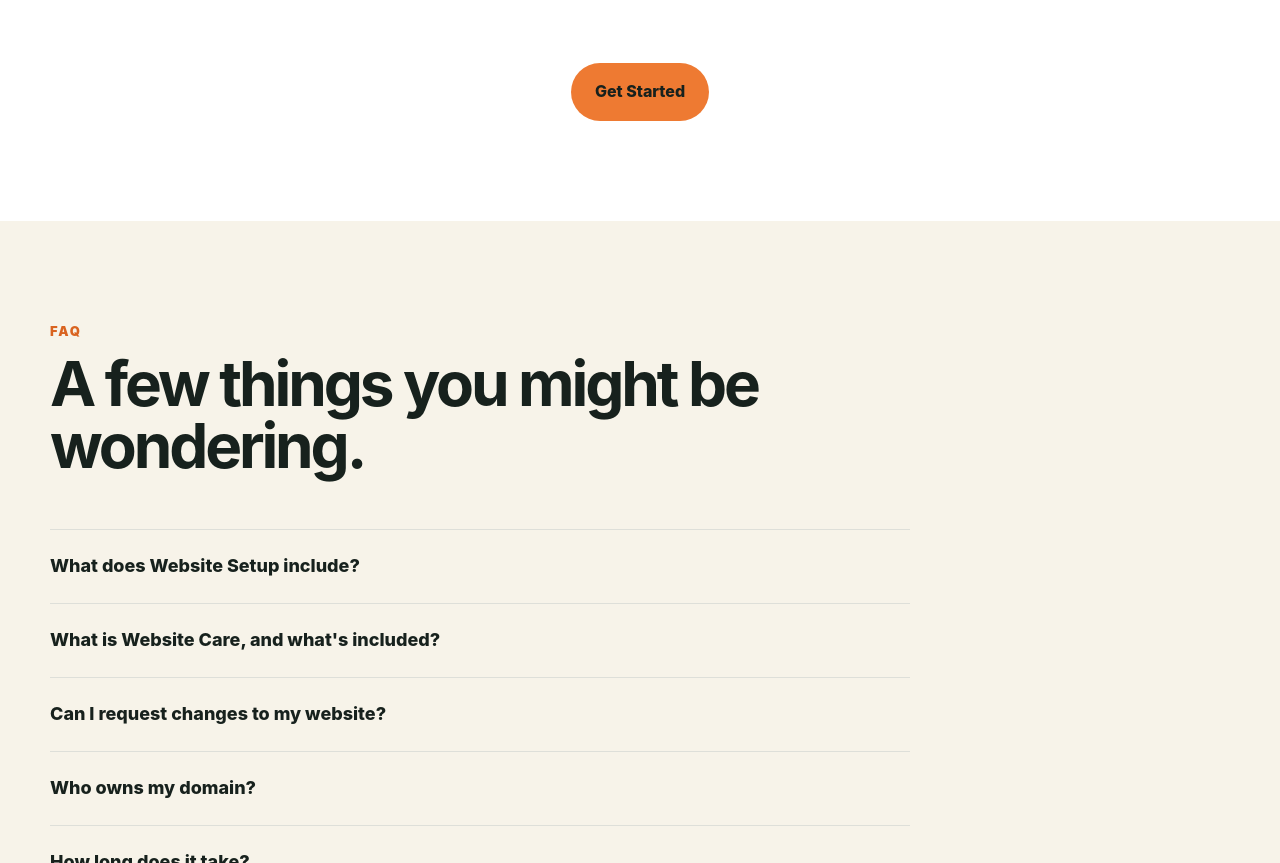
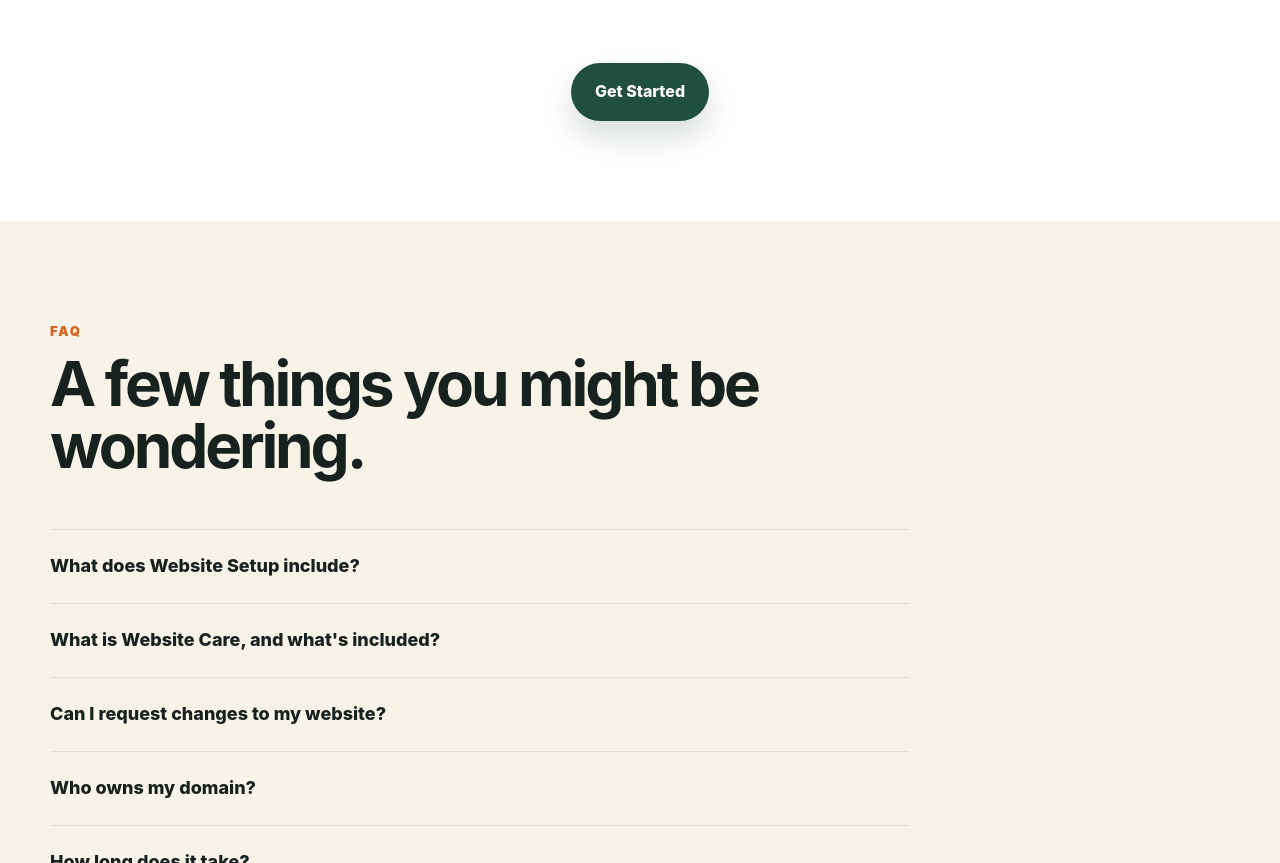
Before and after one commit to phoenixai2026/ai-client-hunter-sites, a plain HTML site: page index.html in a window 1280 px wide. Shown: the part 3826-4689 px from the top of the page. Drawn offline with Linux system fonts and the light colour scheme.

Commit message:
Match Step 04 Get Started button to green site buttons

```diff
--- a/index.html
+++ b/index.html
@@ -1099,7 +1099,7 @@ aspect-ratio: 1758 / 855;
       </div>
 
       <div class="hero-actions" style="justify-content: center; margin-top: 36px; margin-bottom: 0;">
-        <a href="#contact" class="button-primary" style="background: var(--orange); color: var(--ink); box-shadow: none;">Get Started</a>
+        <a href="#contact" class="button-primary">Get Started</a>
       </div>
     </div>
   </section>
```
